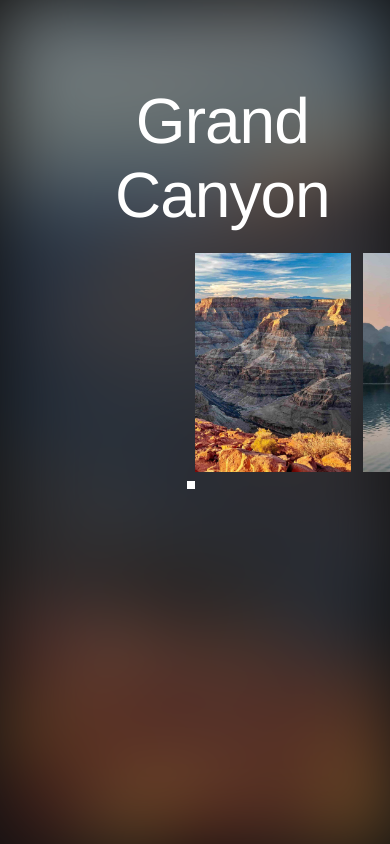
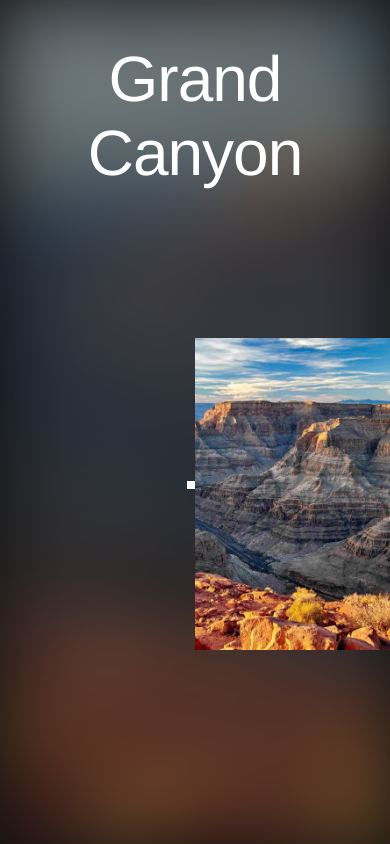
Before and after one commit to wangaj4/voltaic, a React (Create React App) app: page / in a window 390 px wide. Built offline with nearby package versions, Linux system fonts and the light colour scheme; the HTML template or start-up script is replaced by a standard one.

Commit message:
some responsiveness, it's a start

```diff
--- a/src/App.css
+++ b/src/App.css
@@ -59,3 +59,11 @@
     transform: rotate(360deg);
   }
 }
+
+
+@media(max-width: 864px) {
+  #pointer.pointer-extend{
+    width:100vw;
+    right:0;
+  }
+}
--- a/src/Carousel.css
+++ b/src/Carousel.css
@@ -96,3 +96,24 @@ body{
 .paused-animation {
   animation-play-state: paused;
 }
+
+
+@media(max-width: 864px) {
+
+  #mainTrack{
+    top:40%;
+  }
+
+  .title{
+    width:100%;
+    text-align: center;
+    left:0 !important;
+    top:5vh;
+    justify-self: center;
+  }
+
+  .carouselImage{
+    width:60vmin;
+    height: 80vmin;
+  }
+}
--- a/src/Description.css
+++ b/src/Description.css
@@ -61,7 +61,6 @@
     margin-top:2rem;
     max-width:80%;
     max-height:30rem;
-    border-radius: 1rem;
 }
 
 .right{
@@ -233,7 +232,7 @@
 
     .cultureInfo{
         flex-basis: 100%;
-        margin: 5rem;
+        margin: 2.2rem;
 
         min-height:12rem;
     }
--- a/src/Location.css
+++ b/src/Location.css
@@ -9,7 +9,7 @@
     z-index:5;
     transition-property: all;
     transition-timing-function: cubic-bezier(0.1, 0, 0, 1);
-    transition-duration: 1.2s;
+    transition-duration: 1.1s;
 
 
 }
@@ -99,3 +99,11 @@
     height:100vh;
 
 }
+
+
+@media(max-width: 864px) {
+
+    #titleText p{
+        padding:1rem;
+    }
+}
```
